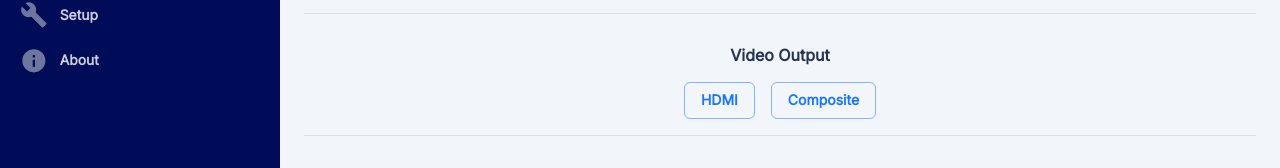
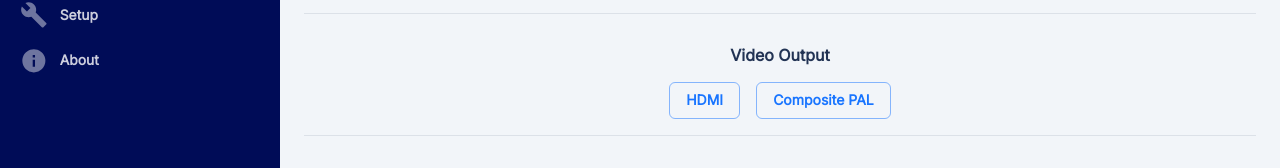
Before and after one commit to DonGuig/HAL-MediaPlayer, a React (Create React App) app in the folder packages/client/: page /setup in a window 1280 px wide. Shown: the part 199-367 px from the top of the page. Built offline with nearby package versions, Linux system fonts and the light colour scheme; no server answers.

Commit message:
fix PAL composite

```diff
--- a/packages/client/src/content/Setup/VideoSetup.tsx
+++ b/packages/client/src/content/Setup/VideoSetup.tsx
@@ -62,7 +62,7 @@
         >
           <Button variant="outlined" onClick={() => handleVideoOutputChange("HDMI")}>HDMI</Button>
           <Button variant="outlined" onClick={() => handleVideoOutputChange("Composite")}>
-            Composite
+            Composite PAL
           </Button>
         </Stack>
       </Grid>
```
Also changed, not shown: 1 other file (tests, documents, lock files or other folders).
